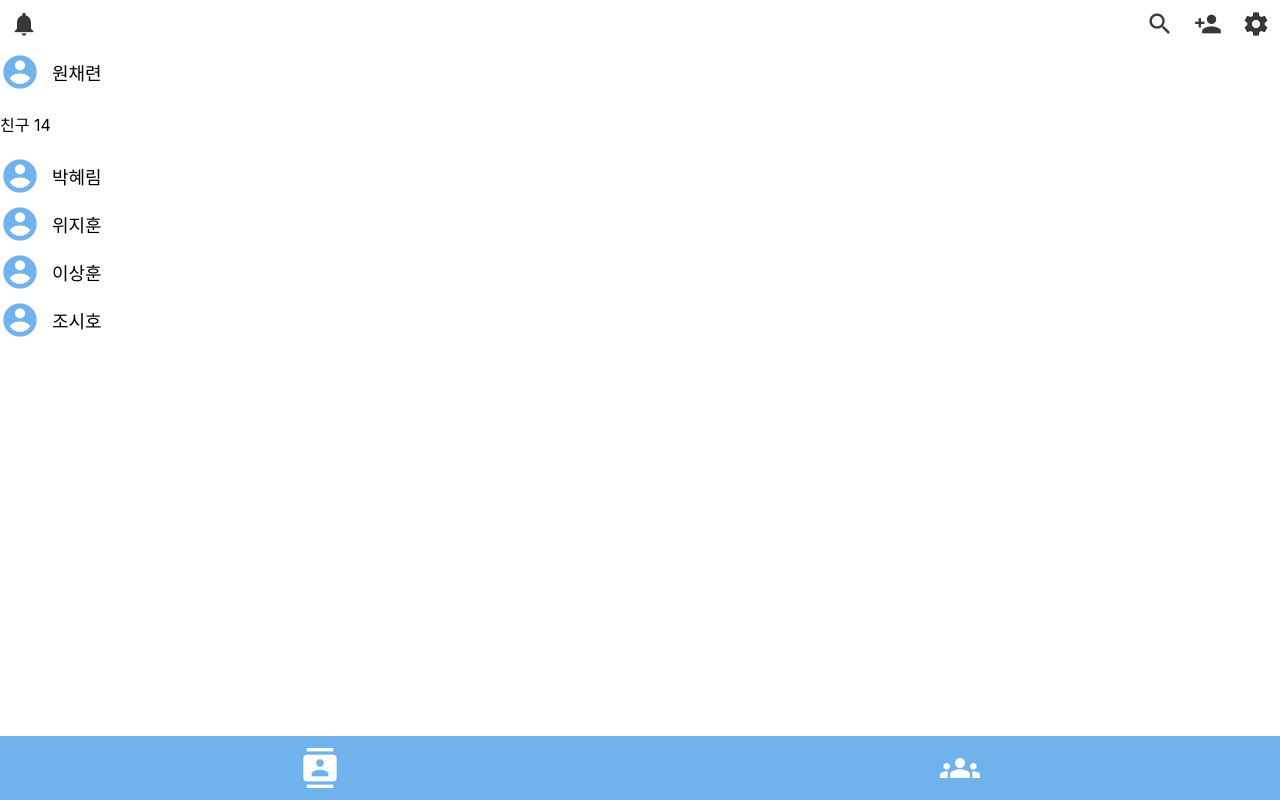
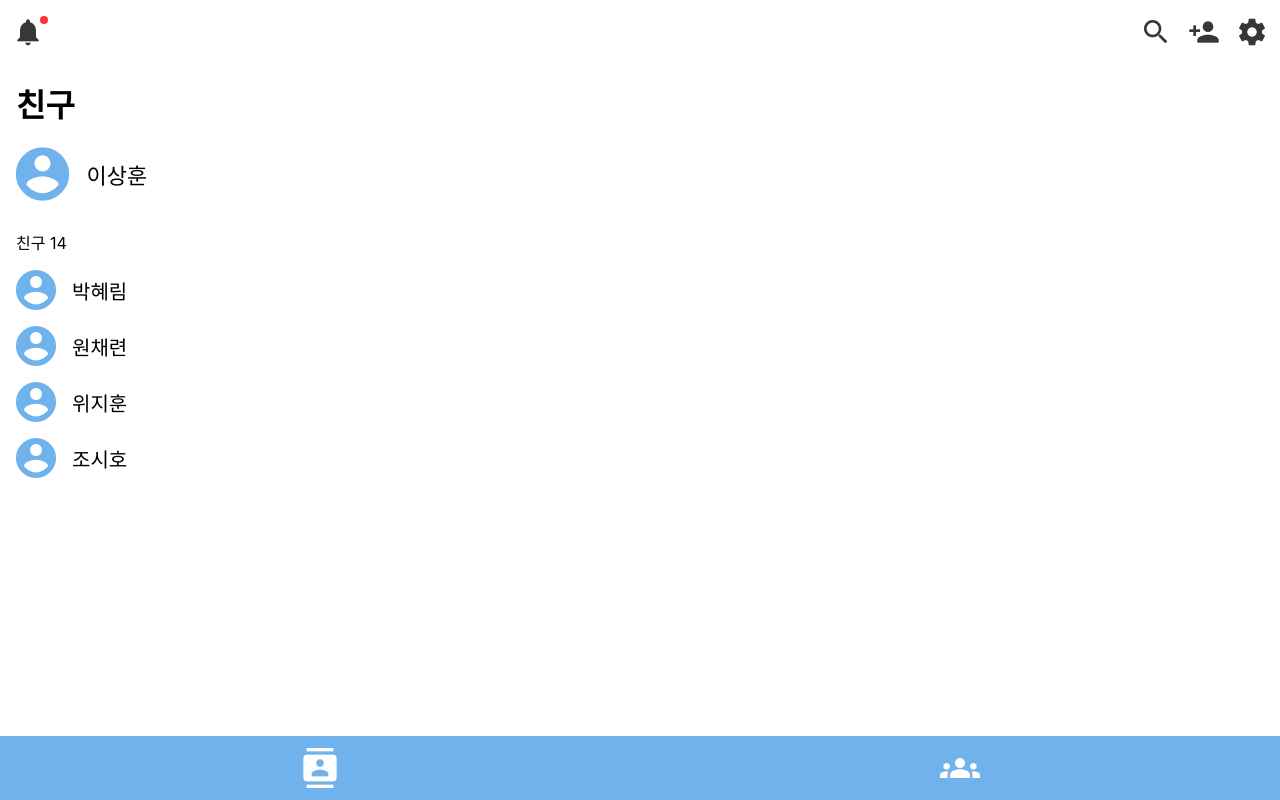
Before and after one commit to canplane/Udigo-frontend, a plain HTML site: page friendList.html in a window 1280 px wide. Drawn offline with Linux system fonts and the light colour scheme; a web font is replaced by a local one.

Commit message:
211201-1921

```diff
--- a/css/friendList.css
+++ b/css/friendList.css
@@ -2,16 +2,20 @@
 
 
 
-.navbar > ul {
+/* navbar */
+
+#navbar {
+    padding: 0 .25rem;
+}
+#navbar > ul {
     margin: 0;
-    padding: 0;
-    list-style: none;
+    padding: .5rem 0;
     display: flex;
 }
-.navbar > ul > li:first-child {
+#navbar > ul > li:first-child {
     margin-right: auto;
 }
-.navbar .icon {
+#navbar .icon {
     display: flex;
     align-items: center;
     justify-content: center;
@@ -19,34 +23,105 @@
     height: 3rem;
 
     color: #373737;
-    text-decoration: none;
 }
-.navbar .icon .material-icons {
-    font-size: 1.75rem;
+#navbar .icon .material-icons {
+    font-size: 2rem;
+}
+
+#navbar .icon.icon-noti {
+    position: relative;
+}
+#navbar .icon.icon-noti:after {
+    content: "";
+    display: block;
+    width: .5rem;
+    height: .5rem;
+    border-radius: 100%;
+    background-color: #fd3333;
+
+    position: absolute;
+    top: .5rem;
+    right: .25rem;
 }
 
 
 
-.aside {
+/* main */
+
+#main {
+    padding: 0 1rem;
+}
+#main > h1 {
+    padding: 1rem 0 .5rem 0;
+}
+
+#my_profile > .user-item {
+    display: flex;
+    height: 5rem;
+    width: 100%;
+    align-items: center;
+}
+#my_profile > .user-item > .img > .material-icons {
+    font-size: 4rem;
+    display: block;
+    color: #70b3ec;
+    margin-left: -.35rem;
+}
+#my_profile > .user-item > .name {
+    flex: 1;
+
+    margin-left: 0.75rem;
+    font-size: 1.375rem;
+}
+
+#friend_count {
+    padding: 1rem 0 .5rem 0;
+    font-size: 1rem;
+}
+
+.friend_list {
+    display: flex;
+    flex-direction: column;
+}
+.friend_list > .user-item {
+    display: flex;
+    height: 3.5rem;
+    align-items: center;
+}
+.friend_list > .user-item > .img > .material-icons {
+    font-size: 3rem;
+    display: block;
+    color: #70b3ec;
+    margin-left: -.25rem;
+}
+.friend_list > .user-item > .name {
+    flex: 1;
+    margin-left: 0.75rem;
+    font-size: 1.25rem;
+    font-style: bold;
+}
+
+
+
+/* aside */
+
+#aside {
     position: fixed;
     bottom: 0;
     left: 0;
     right: 0;
 }
-.aside > ul {
+#aside > ul {
     margin: 0;
     padding: 0;
-    list-style: none;
 
     display: flex;
-    flex-direction: row;
-    align-items: stretch;
     background-color: #70b3ec;
 }
-.aside > ul > li {
+#aside > ul > li {
     flex: 1;
 }
-.aside .icon {
+#aside .icon {
     display: flex;
     align-items: center;
     justify-content: center;
@@ -54,35 +129,7 @@
     height: 4rem;
 
     color: #fff;
-    text-decoration: none;
 }
-.aside .icon .material-icons {
+#aside .icon .material-icons {
     font-size: 2.5rem;
 }
-
-
-
-
-.user-item {
-    display: flex;
-    height: 3rem;
-    width: 100%;
-    align-items: center;
-}
-.user-item > .img > .material-icons {
-    font-size: 2.5rem;
-    display: block;
-    color: #70b3ec;
-}
-.user-item > .name {
-    margin-left: 0.75rem;
-    font-size: 1.125rem;
-}
-
-
-
-/*
-#my_profile, #my_friends {
-    border-top: 1px solid lightgray;
-}
- */
--- a/css/main.css
+++ b/css/main.css
@@ -9,62 +9,62 @@
 	font-weight: 45 920;
 	font-style: normal;
 	font-display: swap;
-	src: local('Pretendard Variable'), url('../assets/fonts/PretendardVariable.woff2') format('woff2-variations');
+	src: local('Pretendard Variable'), url('../resrc/font/PretendardVariable.woff2') format('woff2-variations');
 }
 
 @font-face {
 	font-family: 'Pretendard';
 	font-weight: 900;
 	font-display: swap;
-	src: local('Pretendard Black'), url('../assets/fonts/Pretendard-Black.woff') format('woff');
+	src: local('Pretendard Black'), url('../resrc/font/Pretendard-Black.woff') format('woff');
 }
 @font-face {
 	font-family: 'Pretendard';
 	font-weight: 800;
 	font-display: swap;
-	src: local('Pretendard ExtraBold'), url('../assets/fonts/Pretendard-ExtraBold.woff') format('woff');
+	src: local('Pretendard ExtraBold'), url('../resrc/font/Pretendard-ExtraBold.woff') format('woff');
 }
 @font-face {
 	font-family: 'Pretendard';
 	font-weight: 700;
 	font-display: swap;
-	src: local('Pretendard Bold'), url('../assets/fonts/Pretendard-Bold.woff') format('woff');
+	src: local('Pretendard Bold'), url('../resrc/font/Pretendard-Bold.woff') format('woff');
 }
 @font-face {
 	font-family: 'Pretendard';
 	font-weight: 600;
 	font-display: swap;
-	src: local('Pretendard SemiBold'), url('../assets/fonts/Pretendard-SemiBold.woff') format('woff');
+	src: local('Pretendard SemiBold'), url('../resrc/font/Pretendard-SemiBold.woff') format('woff');
 }
 @font-face {
 	font-family: 'Pretendard';
 	font-weight: 500;
 	font-display: swap;
-	src: local('Pretendard Medium'), url('../assets/fonts/Pretendard-Medium.woff') format('woff');
+	src: local('Pretendard Medium'), url('../resrc/font/Pretendard-Medium.woff') format('woff');
 }
 @font-face {
 	font-family: 'Pretendard';
 	font-weight: 400;
 	font-display: swap;
-	src: local('Pretendard Regular'), url('../assets/fonts/Pretendard-Regular.woff') format('woff');
+	src: local('Pretendard Regular'), url('../resrc/font/Pretendard-Regular.woff') format('woff');
 }
 @font-face {
 	font-family: 'Pretendard';
 	font-weight: 300;
 	font-display: swap;
-	src: local('Pretendard Light'), url('../assets/fonts/Pretendard-Light.woff') format('woff');
+	src: local('Pretendard Light'), url('../resrc/font/Pretendard-Light.woff') format('woff');
 }
 @font-face {
 	font-family: 'Pretendard';
 	font-weight: 200;
 	font-display: swap;
-	src: local('Pretendard ExtraLight'), url('../assets/fonts/Pretendard-ExtraLight.woff') format('woff');
+	src: local('Pretendard ExtraLight'), url('../resrc/font/Pretendard-ExtraLight.woff') format('woff');
 }
 @font-face {
 	font-family: 'Pretendard';
 	font-weight: 100;
 	font-display: swap;
-	src: local('Pretendard Thin'), url('../assets/fonts/Pretendard-Thin.woff') format('woff');
+	src: local('Pretendard Thin'), url('../resrc/font/Pretendard-Thin.woff') format('woff');
 }
 
 
@@ -84,4 +84,24 @@ body {
         Apple Color Emoji, Segoe UI Emoji !important;
 
     background-color: #ffffff;
+    font-size: 16px;
 }
+
+
+h1, h2, h3, h4, h5, h6, p {
+    margin: 0;
+    padding: 0;
+}
+
+
+
+ul {
+    list-style: none;
+    margin: 0;
+    padding: 0;
+}
+
+a {
+    text-decoration: none;
+    color: inherit;
+}
--- a/friendList.html
+++ b/friendList.html
@@ -22,10 +22,10 @@
 </head>
 
 <body>
-    <nav class="navbar">
+    <nav id="navbar">
         <ul>
-            <li><!-- Notifications -->
-                <a class="icon" href="#"><span class="material-icons">notifications</span></a>
+            <li ><!-- Notifications -->
+                <a class="icon icon-noti" href="#"><span class="material-icons">notifications</span></a>
             </li>
             <li><!-- Search User -->
                 <a class="icon" href="#"><span class="material-icons">search</span></a>
@@ -38,45 +38,49 @@
             </li>
         </ul>
     </nav>
-    <div class="my_profile">
-        <div class="user-item">
-            <div class="img">
-                <span class="material-icons">account_circle</span>
-            </div>
-            <p class="name">원채련</p>
-        </div>
-    </div>
-    <div class="my_friends">
-        <p class="friend_count">친구 14</p>
-        <div id="friend_lists">
-            <div class="user-item">
-                <div class="img">
-                    <span class="material-icons">account_circle</span>
-                </div>
-                <p class="name">박혜림</p>
-            </div>
-            <div class="user-item">
-                <div class="img">
-                    <span class="material-icons">account_circle</span>
-                </div>
-                <p class="name">위지훈</p>
-            </div>
+
+    <main id="main">
+        <h1>친구</h1>
+        <div id="my_profile">
             <div class="user-item">
                 <div class="img">
                     <span class="material-icons">account_circle</span>
                 </div>
                 <p class="name">이상훈</p>
             </div>
-            <div class="user-item">
-                <div class="img">
-                    <span class="material-icons">account_circle</span>
-                </div>
-                <p class="name">조시호</p>
-            </div>
         </div>
-    </div>
+        <div>
+            <p id="friend_count">친구 14</p>
+            <ul class="friend_list">
+                <li class="user-item">
+                    <div class="img">
+                        <span class="material-icons">account_circle</span>
+                    </div>
+                    <p class="name">박혜림</p>
+                </li>
+                <li class="user-item">
+                    <div class="img">
+                        <span class="material-icons">account_circle</span>
+                    </div>
+                    <p class="name">원채련</p>
+                </li>
+                <li class="user-item">
+                    <div class="img">
+                        <span class="material-icons">account_circle</span>
+                    </div>
+                    <p class="name">위지훈</p>
+                </li>
+                <li class="user-item">
+                    <div class="img">
+                        <span class="material-icons">account_circle</span>
+                    </div>
+                    <p class="name">조시호</p>
+                </li>
+            </ul>
+        </div>
+    </main>
 
-    <aside class="aside">
+    <aside id="aside">
         <ul>
             <li><!-- Friend Tab -->
                 <a class="icon" href="#"><span class="material-icons">contacts</span></a>
```
Also changed, not shown: resrc/font/Pretendard-Thin.woff (renamed from resrc/fonts/Pretendard-Thin.woff), 20 other files.
